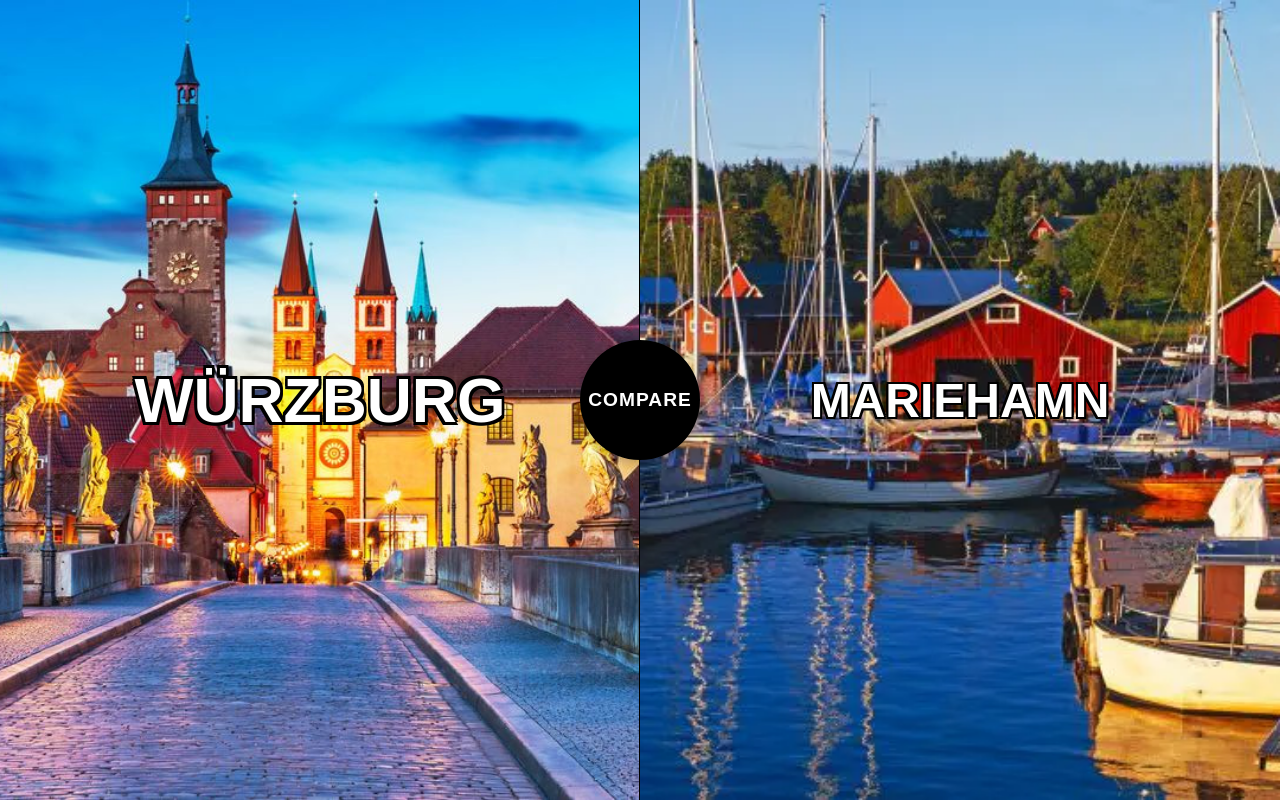
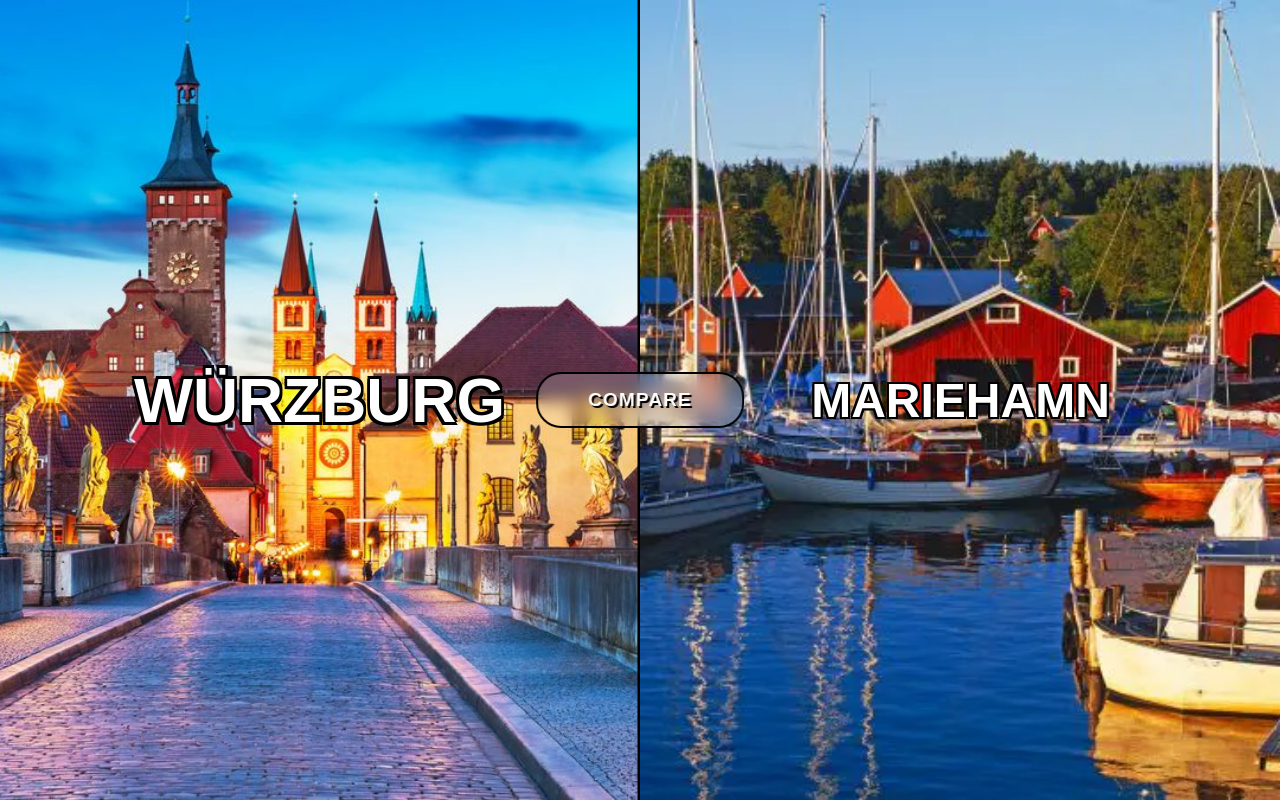
Before and after one commit to ig7oo/ErasmusWeatherApp, a PHP site: page /frontend/sites/wurzhamn.html in a window 1280 px wide. Run offline with PHP 8.4, Linux system fonts and the light colour scheme.

Commit message:
new compare button

```diff
--- a/frontend/sites/compare.html
+++ b/frontend/sites/compare.html
@@ -9,7 +9,7 @@
     <link rel="stylesheet" href="https://cdnjs.cloudflare.com/ajax/libs/font-awesome/6.0.0/css/all.min.css">
     <script src="https://cdn.jsdelivr.net/npm/chart.js"></script>
   </head>
-  <body style="background: url('../images/mariehamn.jpg') center/cover no-repeat;">
+  <body>
     <header class="header">
         <a href="wurzhamn.html" class="home-icon">
             <i class="fas fa-home"></i>
@@ -30,7 +30,6 @@
             </div>
         </div>
     </header>
-
 
     <div class="button-container">
         <button class="graph-button active" data-type="temperature">
@@ -55,7 +54,6 @@
 
     <div class="date-selector">
         <div class="date-selector-container">
-
             <div class="date-inputs">
                 <input type="date" id="startDate" class="date-input">
                 <span class="date-separator">to</span>
@@ -68,8 +66,6 @@
         </div>
     </div>
 
-
-
     <div class="divider"></div>
 
     <script src="../js/compare.js"></script>
--- a/frontend/sites/mariehamn.html
+++ b/frontend/sites/mariehamn.html
@@ -9,7 +9,7 @@
     <link rel="stylesheet" href="https://cdnjs.cloudflare.com/ajax/libs/font-awesome/6.0.0/css/all.min.css">
     <script src="https://cdn.jsdelivr.net/npm/chart.js"></script>
   </head>
-  <body style="background: url('../images/mariehamn.jpg') center/cover no-repeat;">
+  <body class="mariehamn-bg">
     <header class="header">
         <a href="wurzhamn.html" class="home-icon">
             <i class="fas fa-home"></i>
--- a/frontend/sites/wurzburg.html
+++ b/frontend/sites/wurzburg.html
@@ -9,7 +9,7 @@
     <link rel="stylesheet" href="https://cdnjs.cloudflare.com/ajax/libs/font-awesome/6.0.0/css/all.min.css">
     <script src="https://cdn.jsdelivr.net/npm/chart.js"></script>
   </head>
-  <body style="background: url('../images/wurzburg.jpg') center/cover no-repeat;">
+  <body class="wurzburg-bg">
     <header class="header">
         <a href="wurzhamn.html" class="home-icon">
             <i class="fas fa-home"></i>
--- a/frontend/sites/wurzhamn.html
+++ b/frontend/sites/wurzhamn.html
@@ -9,8 +9,10 @@
 </head>
 <body>
   <a href="compare.html">
-        <div class="compare-circle">
+      <div class="compare-arrows">
+          <i class="fas fa-arrow-left"></i>
           <span>Compare</span>
+          <i class="fas fa-arrow-right"></i>
       </div>
   </a>
   <div class="city-links">
--- a/frontend/style.css
+++ b/frontend/style.css
@@ -6,7 +6,8 @@ body {
     overflow-x: hidden;
 }
 
-body::before {
+/* Split background only applies to default body */
+body:not(.wurzburg-bg):not(.mariehamn-bg)::before {
     content: '';
     position: fixed;
     top: 0;
@@ -19,7 +20,7 @@ body::before {
     z-index: -1;
 }
 
-body::after {
+body:not(.wurzburg-bg):not(.mariehamn-bg)::after {
     content: '';
     position: fixed;
     top: 0;
@@ -32,14 +33,25 @@ body::after {
     z-index: -1;
 }
 
+body[style*="background"] {
+    background-size: cover !important;
+    background-position: center !important;
+    background-repeat: no-repeat !important;
+}
+
+body[style*="background"]::before,
+body[style*="background"]::after {
+    content: none;
+}
+
 .divider {
     content: '';
     position: fixed;
     top: 0;
     left: 50%;
-    width: 2px;
+    width: 5px;
     height: 100%;
-    background-color: black;
+    background-color: rgb(0, 0, 0);
     transform: translateX(-50%);
     z-index: -1;
 }
@@ -73,7 +85,7 @@ body::after {
 }
 
 .home-icon:hover {
-    color: #3498db;
+    color: #c4c5c5;
     background: rgba(255, 255, 255, 0.2);
     transform: translateY(-2px);
     box-shadow: 0 6px 12px rgba(0, 0, 0, 0.3);
@@ -270,29 +282,51 @@ body::after {
     position: relative;
 }
 
-.compare-circle {
+.compare-arrows {
     position: fixed;
     top: 50%;
     left: 50%;
     transform: translate(-50%, -50%);
-    width: 120px;
-    height: 120px;
-    background-color: black;
-    border-radius: 50%;
     display: flex;
-    justify-content: center;
-    align-items: center;
-    cursor: pointer;
-    transition: transform 0.3s ease, box-shadow 0.3s ease;
-    z-index: 1000;
-    box-shadow: 0 4px 8px rgba(0,0,0,0.2);
+    gap: 20px;
+    padding: 15px 30px;
+    background: rgba(255,255,255,0.2);
+    border-radius: 25px;
+    backdrop-filter: blur(8px);
+    border: 2px solid black;
+    z-index: 1001;
+    transition: all 0.3s ease;
 }
 
-.compare-circle:hover {
+.compare-arrows:hover {
     transform: translate(-50%, -50%) scale(1.1);
-    box-shadow: 0 6px 12px rgba(0,0,0,0.3);
+    background: rgba(255,255,255,0.3);
+    box-shadow: 0 0 20px rgba(0,0,0,0.5);
 }
 
+.compare-arrows i {
+    font-size: 24px;
+    color: white;
+    animation: arrowPulse 1.5s infinite;
+    text-shadow: 2px 2px 0 #000;
+}
+
+.compare-arrows span {
+    text-shadow: 2px 2px 0 #000;
+    transition: all 0.3s ease;
+}
+
+.compare-arrows:hover span {
+    transform: scale(1.2);
+    text-shadow: 3px 3px 0 #000;
+    letter-spacing: 2px;
+}
+
+@keyframes arrowPulse {
+    0% { transform: translateX(0); }
+    50% { transform: translateX(5px); }
+    100% { transform: translateX(0); }
+}
 
 .city-links {
     position: fixed;
@@ -328,16 +362,18 @@ body::after {
     transition: transform 0.3s ease, text-shadow 0.3s ease;
 }
 
-.city-link:hover {
-    transform: scale(1.3);
-}
-
 .city-link.left {
     left: 0;
+    width: calc(50% - 1px);
 }
 
 .city-link.right {
-    right: 0;
+    left: calc(50% + 1px);
+    width: calc(50% - 1px);
+}
+
+.city-link:hover {
+    transform: scale(1.3);
 }
 
 a {
@@ -373,3 +409,11 @@ canvas {
         padding: 1rem;
     }
 }
+
+.wurzburg-bg {
+    background: url('images/wurzburg.jpg') center/cover no-repeat fixed;
+}
+
+.mariehamn-bg {
+    background: url('images/mariehamn.jpg') center/cover no-repeat fixed;
+}
```
Lines whose indentation alone changed are shown as unchanged.
